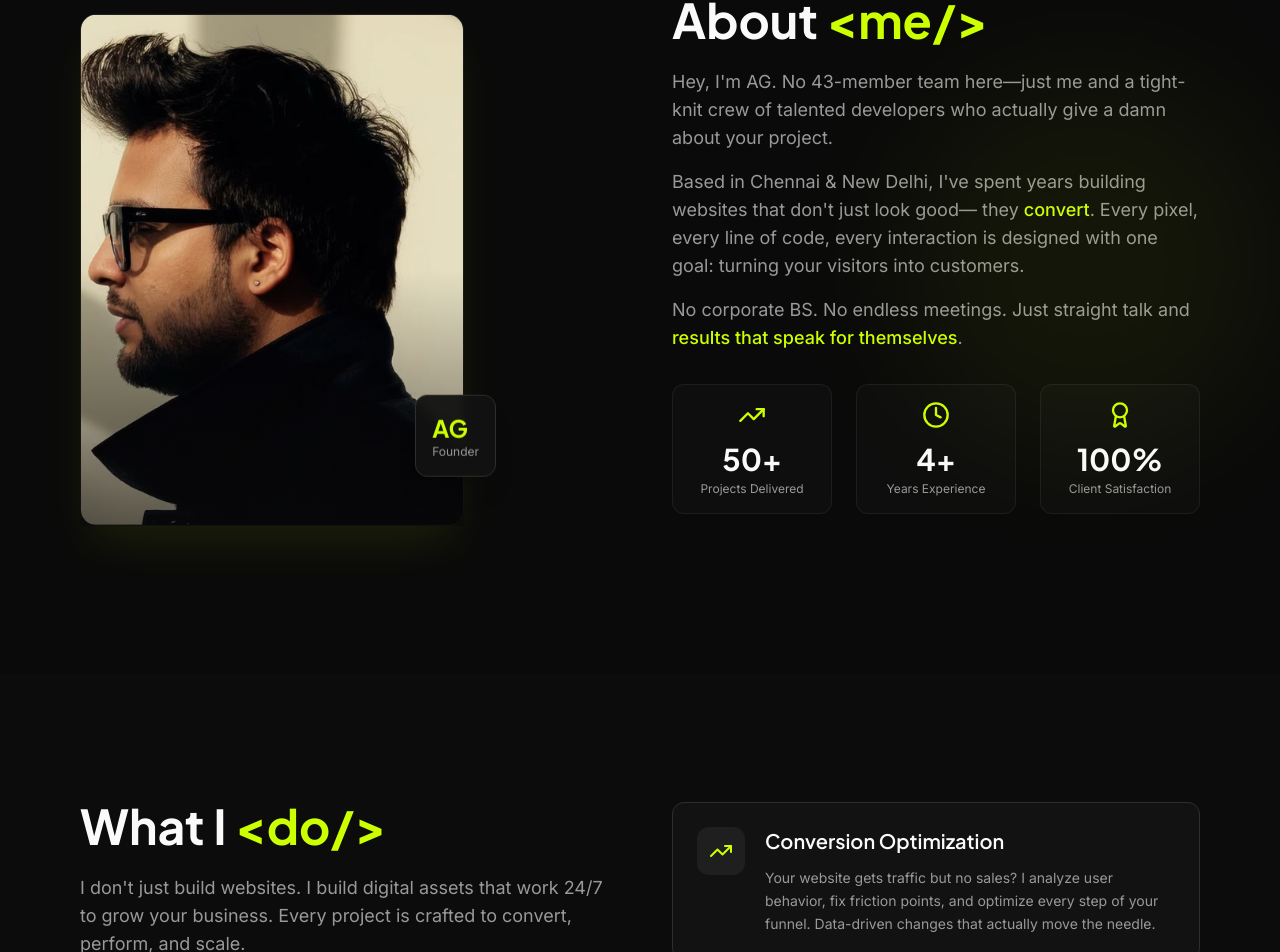
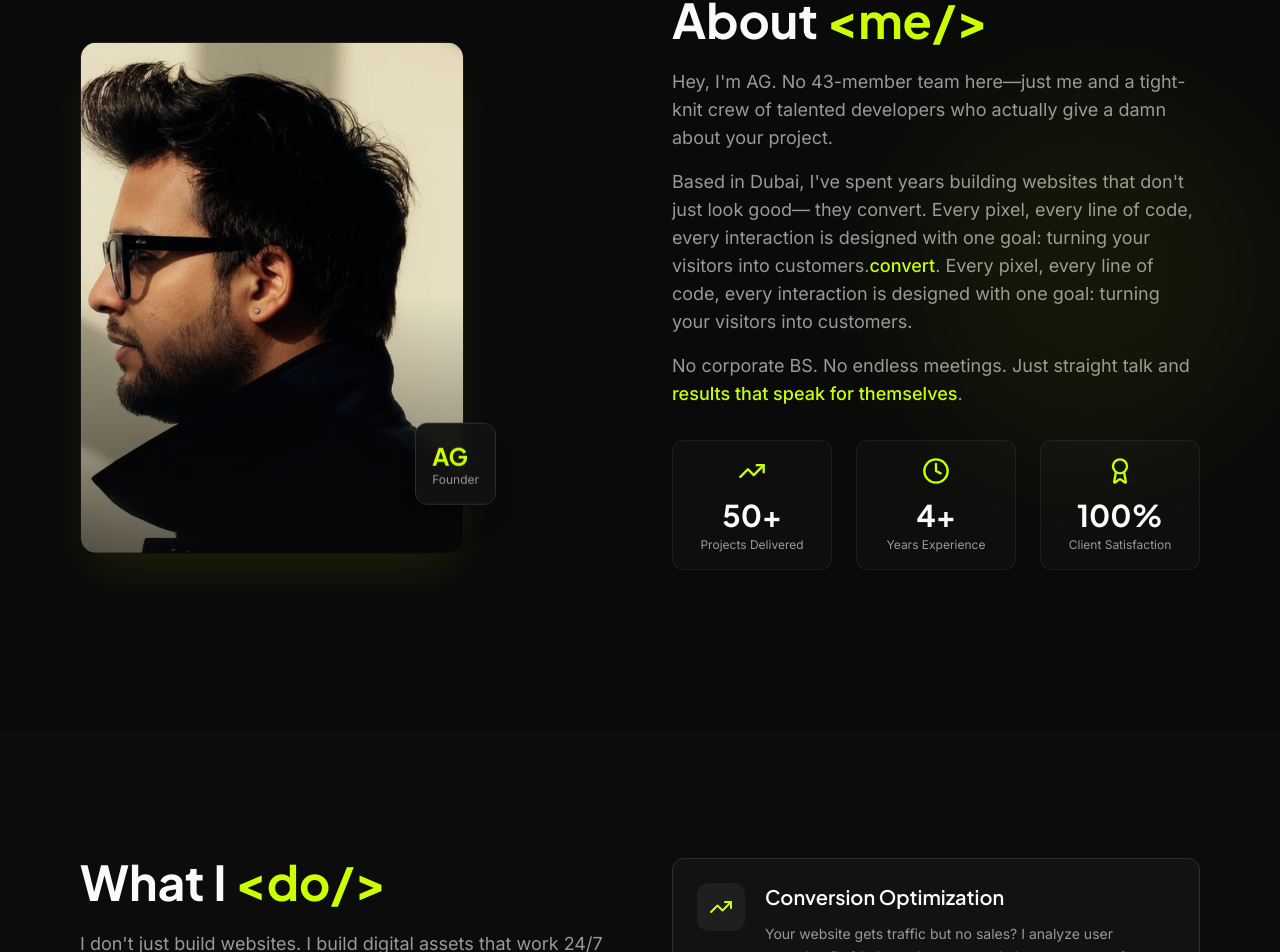
Before and after one commit to thedripstory/calltoactions, a React (Vite) app: page / in a window 1280 px wide. Shown: the part 932-1884 px from the top of the page. Built offline with nearby package versions, Linux system fonts and the light colour scheme; the HTML template or start-up script is replaced by a standard one.

Commit message:
Visual edit in Lovable
Edited UI in Lovable

```diff
--- a/src/components/About.tsx
+++ b/src/components/About.tsx
@@ -104,9 +104,7 @@ const About = () => {
                 Hey, I'm AG. No 43-member team here—just me and a tight-knit crew of
                 talented developers who actually give a damn about your project.
               </p>
-              <p className="text-muted-foreground text-base sm:text-lg leading-relaxed mb-4">
-                Based in Chennai & New Delhi, I've spent years building websites that don't just look good—
-                they <span className="text-primary font-medium">convert</span>. Every pixel, every line of code,
+              <p className="text-muted-foreground text-base sm:text-lg leading-relaxed mb-4">Based in Dubai, I've spent years building websites that don't just look good— they convert. Every pixel, every line of code, every interaction is designed with one goal: turning your visitors into customers.<span className="text-primary font-medium">convert</span>. Every pixel, every line of code,
                 every interaction is designed with one goal: turning your visitors into customers.
               </p>
               <p className="text-muted-foreground text-base sm:text-lg leading-relaxed">
```
